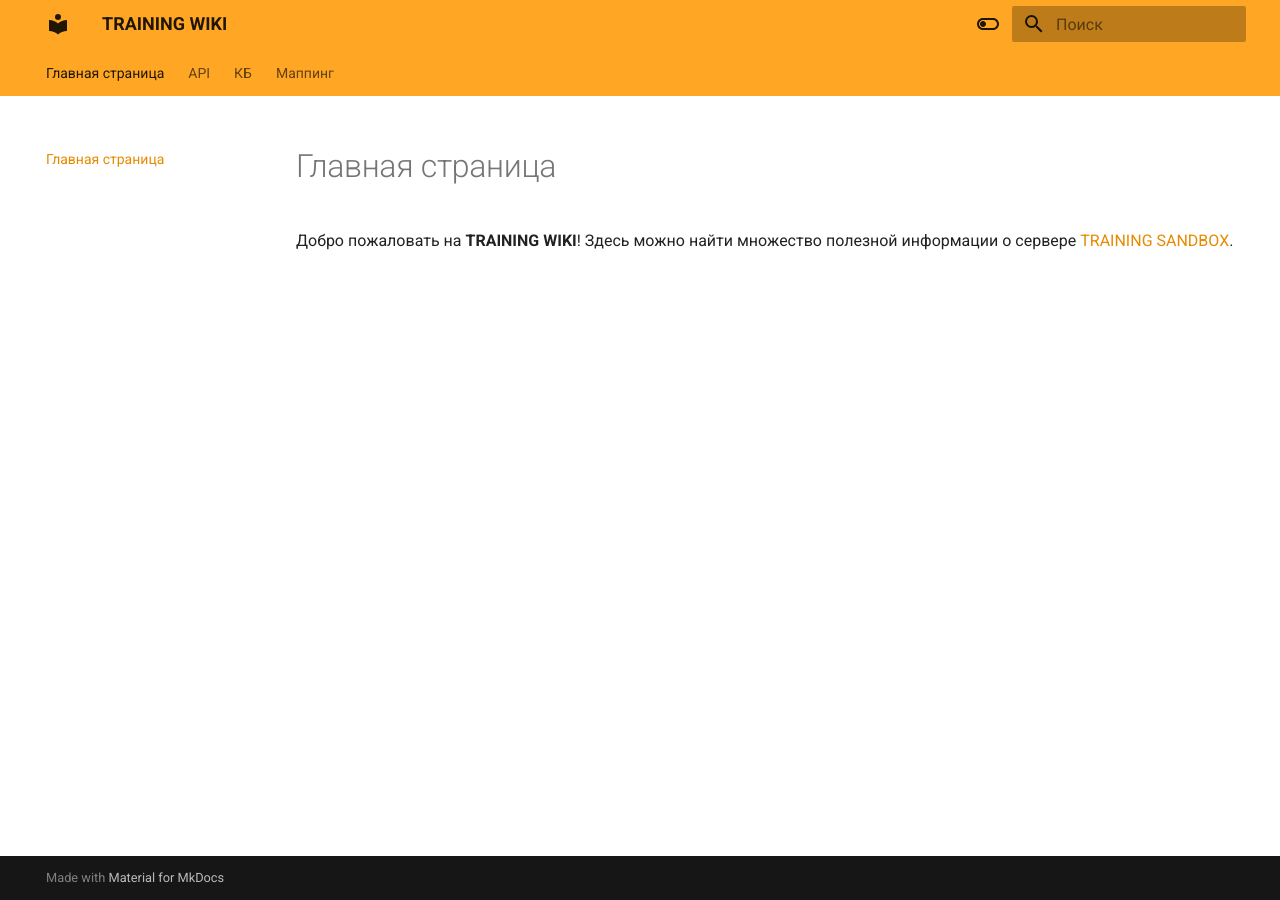
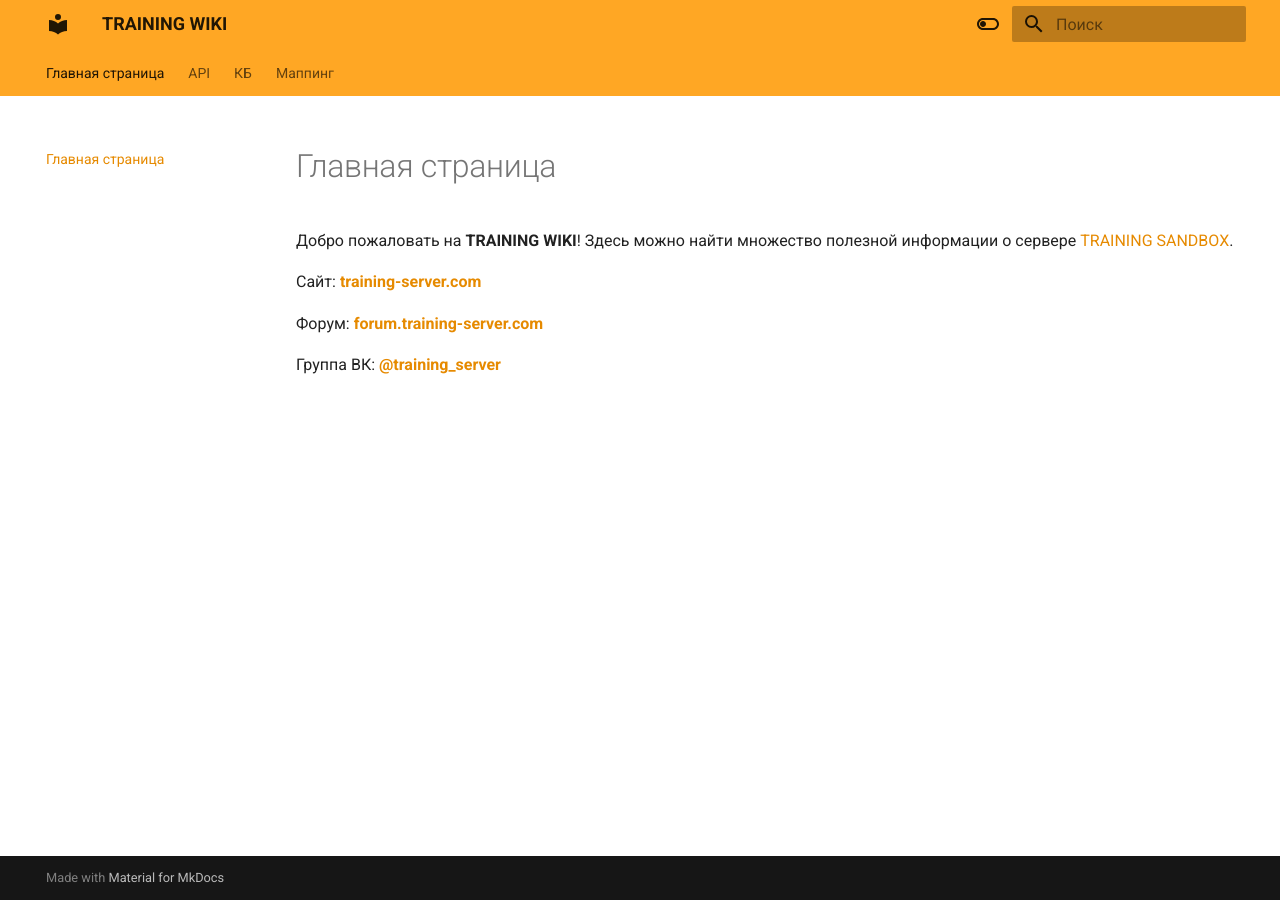
Before and after one commit to yaroslavporshkov/wiki, an MkDocs documentation site: the page built from docs/index.md, in a window 1280 px wide. Built offline with MkDocs 1.6.1 and Material for MkDocs 9.7.7, drawn with Linux system fonts in a browser that asks for light colours.

Commit message:
исправлены опечатки и добавлены ресурсы сервера

```diff
--- a/docs/index.md
+++ b/docs/index.md
@@ -1,3 +1,9 @@
 # Главная страница
 
 Добро пожаловать на **TRAINING WIKI**! Здесь можно найти множество полезной информации о сервере [TRAINING SANDBOX](https://training-server.com).
+
+Сайт: **[training-server.com](https://training-server.com)**
+
+Форум: **[forum.training-server.com](https://forum.training-server.com)**
+
+Группа ВК: **[@training_server](https://vk.com/training_server)**
```
Also changed, not shown: docs/api.md (+3 -2 lines), docs/cb.md (+0 -2 lines).
